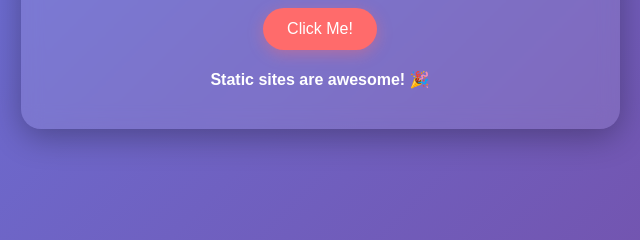
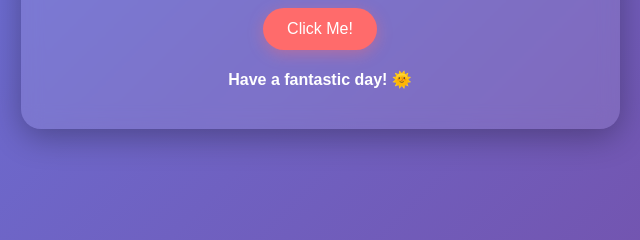
Before and after one commit to WayneKennedy/hello-world, a plain HTML site: page index.html in a window 1280 px wide. Both pictures are taken after a click on the button "Click Me!". Shown: the part 458-698 px from the top of the page, 320-960 px from the left. Drawn offline with Linux system fonts and the light colour scheme.

Commit message:
New happy message

```diff
--- a/index.html
+++ b/index.html
@@ -68,7 +68,8 @@
                 "Welcome to AI DevOps learning! 🤖",
                 "Keep coding and learning! 💻",
                 "You're doing great! ⭐",
-                "Static sites are awesome! 🎉"
+                "Static sites are awesome! 🎉",
+                "Have a fantastic day! 🌞"
             ];
             const randomMessage = messages[Math.floor(Math.random() * messages.length)];
             document.getElementById('message').innerText = randomMessage;
```
Also changed, not shown: 3 other files.
